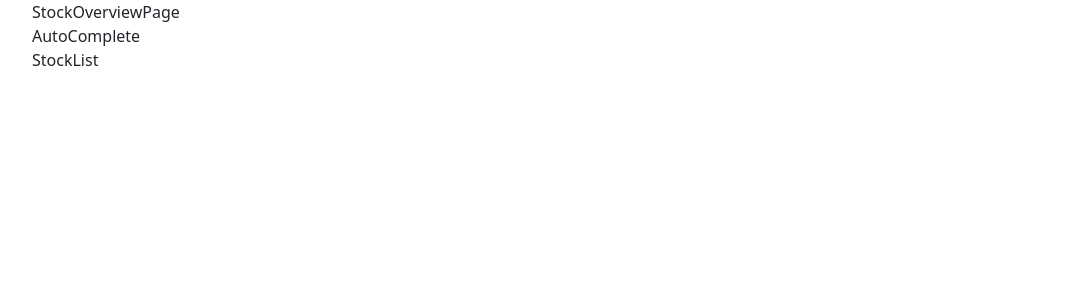
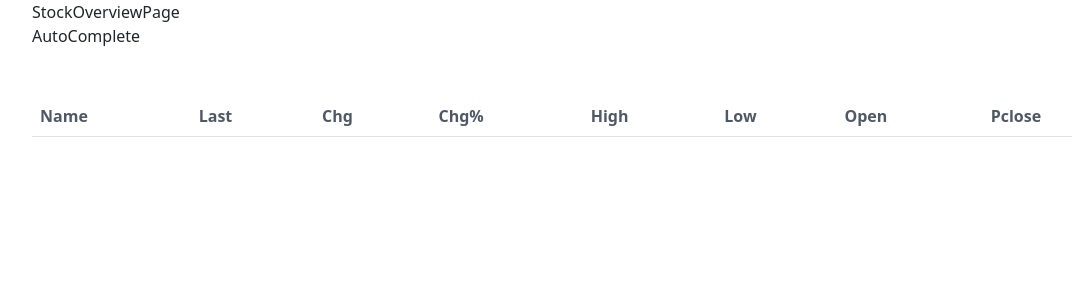
Before and after one commit to Daniel-Garcia-Vizcaino/Stocks, a React (Vite) app: page / in a window 1280 px wide. Shown: the top 300 px of the page, without its empty margins (50-1122 px from the left). Built offline with nearby package versions, Linux system fonts and the light colour scheme; no server answers.

Commit message:
Set up table headers

```diff
--- a/src/components/StockList.jsx
+++ b/src/components/StockList.jsx
@@ -41,5 +41,20 @@ export const StockList = () => {
   }, [])
 
 
-  return <div>StockList</div>
+  return <div>
+    <table className="table hover mt-5">
+      <thead style={{color: "rgb(79,89,102)"}}>
+        <tr>
+          <th scope="col">Name</th>
+          <th scope="col">Last</th>
+          <th scope="col">Chg</th>
+          <th scope="col">Chg%</th>
+          <th scope="col">High</th>
+          <th scope="col">Low</th>
+          <th scope="col">Open</th>
+          <th scope="col">Pclose</th>
+        </tr>
+      </thead>
+    </table>
+  </div>
 }
```
